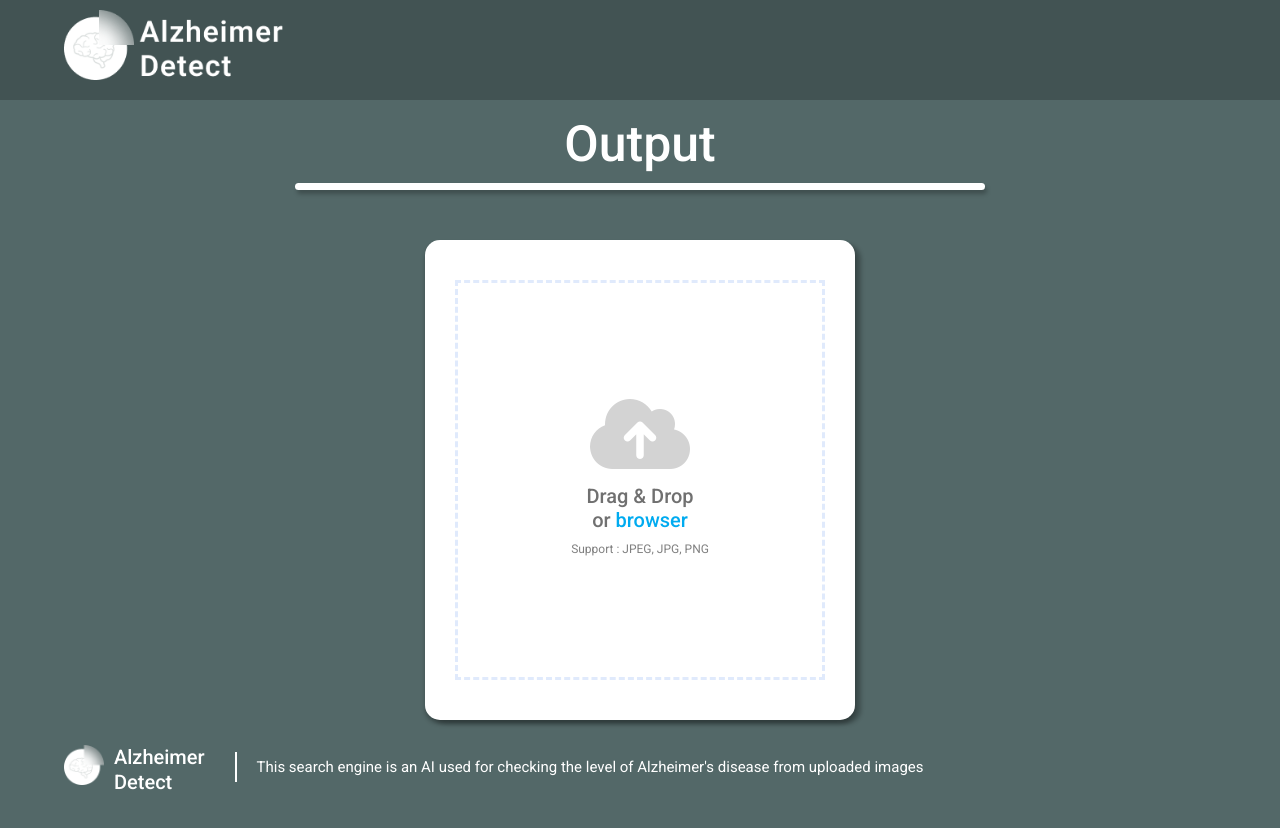
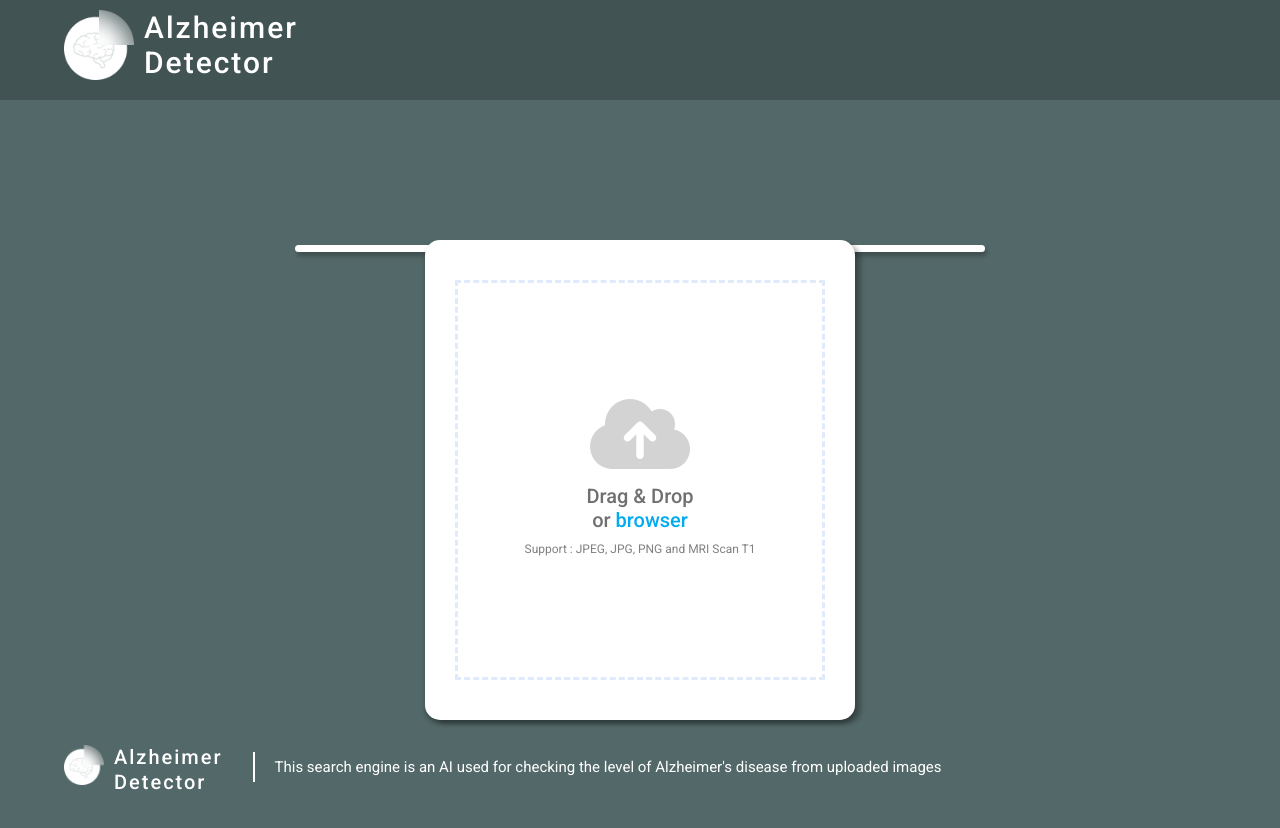
Before and after one commit to 183Patchanon/AIproject2, a plain HTML site: page index.html in a window 1280 px wide. Shown: the top 828 px of the page. Drawn offline with Linux system fonts and the light colour scheme.

Commit message:
Add files via upload

```diff
--- a/index.html
+++ b/index.html
@@ -8,7 +8,7 @@
     integrity="sha512-z3gLpd7yknf1YoNbCzqRKc4qyor8gaKU1qmn+CShxbuBusANI9QpRohGBreCFkKxLhei6S9CQXFEbbKuqLg0DA=="
     crossorigin="anonymous" referrerpolicy="no-referrer" />
         <link rel="stylesheet" href="style.css">
-        <title >AlzheimerDetect.ai</title>
+        <title >AlzheimerDetector.ai</title>
 
     </head>
 
@@ -17,7 +17,11 @@
         <header class="header">
             <a href="" class="logo">
                 <!--img logo-->
-                <img src="https://github.com/183Patchanon/AIproject2/blob/main/Logo.png?raw=true" alt="logo">
+                <img src="https://github.com/183Patchanon/AIproject2/blob/main/Group_278.png?raw=true" alt="logo">
+                <div class="rwlogo">
+                    <span class="logo-1">Alzheimer</span>
+                    <span class="logo-2">Detector</span>
+                </div>
             </a>
 
         </header>
@@ -27,7 +31,7 @@
         <div class="content">
 
             <div class="output">
-                <span class="textoutput">Output</span>
+                <span class="textoutput"></span>
                 <div class="white-btline"></div>
             </div>
 
@@ -39,7 +43,8 @@
                     <span class="header-dnd"> Drag & Drop </span>
                     <span class="header-dnd"> or <span class="button">browser</span></span>
                     <input type="file" hidden>
-                    <span class="support"> Support : JPEG, JPG, PNG </span>
+                    <span class="support"> Support : JPEG, JPG, PNG and MRI Scan T1 </span>
+
                 </div>
 
                 <div class="button">
@@ -54,7 +59,7 @@
                     <img src="https://github.com/183Patchanon/AIproject2/blob/main/Group_278.png?raw=true" alt="logo" > </div>
                 <div class="rowtext">
                         <span class="fst">Alzheimer</span>
-                        <span class="snd">Detect</span>
+                        <span class="snd">Detector</span>
                 </div>
                     <div class="line"></div>
 
--- a/style.css
+++ b/style.css
@@ -49,6 +49,22 @@ img {
     max-width: fit-content;
     max-height: 70px;
 }
+
+.logo {
+    display: flex;
+    justify-content: left;
+}
+
+.rwlogo {
+    margin-left: 10px;
+    display: flex;
+    flex-direction: column;
+    font-size: 30px;
+    font-weight: 500;
+    color: white;
+    letter-spacing: 2px;
+}
+
 /* CONTENT DESIGN */
 
 .content {
@@ -72,6 +88,8 @@ img {
     font-size: 50px;
     font-weight: 500;
     color: white;
+    margin-top: 50px;
+    position: fixed;
 }
 
 .output .yellow-btline {
@@ -81,7 +99,7 @@ img {
     border-radius: 30px;
     background: #EFD700;
     box-shadow: 2px 4px 4px 0px rgba(0, 0, 0, 0.25);
-    margin-top: 10px;
+    margin-top: 130px;
 }
 
 .output .red-btline {
@@ -91,7 +109,7 @@ img {
     border-radius: 30px;
     background: #FF3D00;
     box-shadow: 2px 4px 4px 0px rgba(0, 0, 0, 0.25);
-    margin-top: 10px;
+    margin-top: 130px;
 }
 
 .output .green-btline {
@@ -101,7 +119,7 @@ img {
     border-radius: 30px;
     background: #92D838;
     box-shadow: 2px 4px 4px 0px rgba(0, 0, 0, 0.25);
-    margin-top: 10px;
+    margin-top: 130px;
 }
 
 .output .white-btline {
@@ -111,7 +129,7 @@ img {
     border-radius: 30px;
     background: #FFF;
     box-shadow: 2px 4px 4px 0px rgba(0, 0, 0, 0.25);
-    margin-top: 10px;
+    margin-top: 130px;
 }
 
 .container{
@@ -192,6 +210,7 @@ img {
     font-size: 20px;
     font-weight: 500;
     color: white;
+    letter-spacing: 2px;
 }
 
 .rowtext .fst {
```
